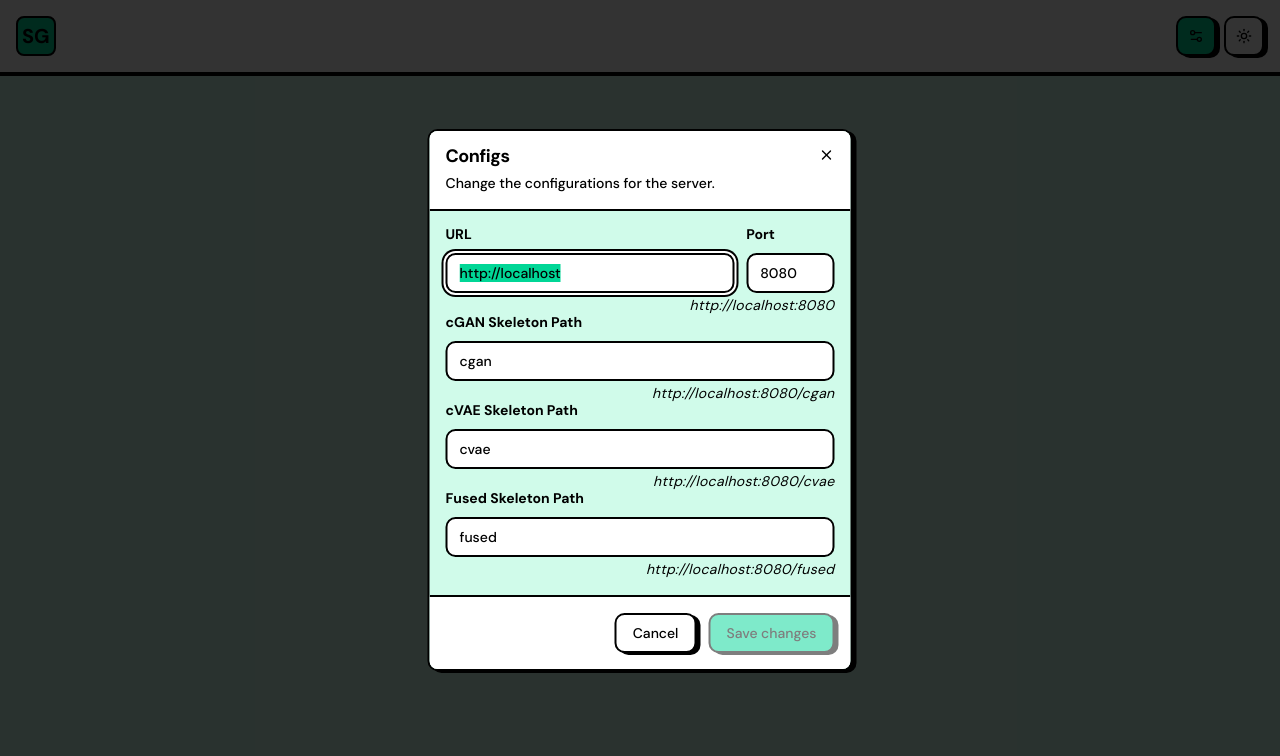
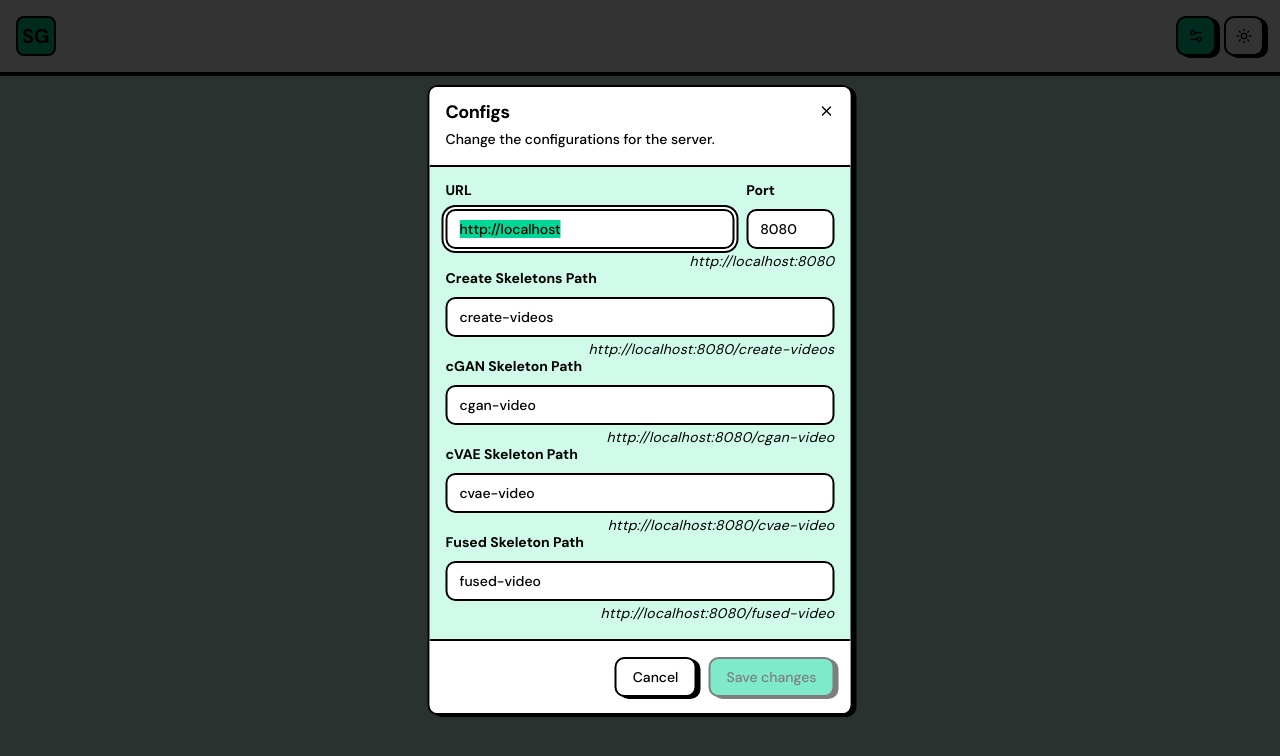
Before and after one commit to DenserMeerkat/signgen-app, a Next.js app: page / in a window 1280 px wide. Both pictures are taken after a click on the button "Open settings". Shown: the top 756 px of the page. Built offline with nearby package versions, Linux system fonts and the light colour scheme.

Commit message:
added createPath

```diff
--- a/components/common/config-dialog.tsx
+++ b/components/common/config-dialog.tsx
@@ -23,6 +23,7 @@ export default function ConfigDialog() {
   const [newConfig, setNewConfig] = useState({
     url: config.url,
     port: config.port,
+    createPath: config.createPath,
     cganPath: config.cganPath,
     cvaePath: config.cvaePath,
     fusedPath: config.fusedPath,
@@ -41,6 +42,9 @@ export default function ConfigDialog() {
         break;
       case "port":
         setNewConfig({ ...config, port: value });
+        break;
+      case "createPath":
+        setNewConfig({ ...config, createPath: value });
         break;
       case "cganPath":
         setNewConfig({ ...config, cganPath: value });
@@ -107,6 +111,16 @@ export default function ConfigDialog() {
             </div>
             <p className="pt-0.5 text-end text-sm tracking-wide italic">{`${newConfig.url}:${newConfig.port}`}</p>
             <div className="grid gap-3">
+              <Label htmlFor="cganPath-1">Create Skeletons Path</Label>
+              <Input
+                id="createPath-1"
+                name="createPath"
+                defaultValue={newConfig.createPath}
+                onChange={handleChange}
+              />
+            </div>
+            <p className="pt-0.5 text-end text-sm tracking-wide italic">{`${newConfig.url}:${newConfig.port}/${newConfig.createPath}`}</p>
+            <div className="grid gap-3">
               <Label htmlFor="cganPath-1">cGAN Skeleton Path</Label>
               <Input
                 id="cganPath-1"
--- a/context/index.tsx
+++ b/context/index.tsx
@@ -11,9 +11,10 @@ import React, {
 const defaults: ConfigType = {
   url: "http://localhost",
   port: "8080",
-  cganPath: "cgan",
-  cvaePath: "cvae",
-  fusedPath: "fused",
+  createPath: "create-videos",
+  cganPath: "cgan-video",
+  cvaePath: "cvae-video",
+  fusedPath: "fused-video",
 };
 
 interface AppState {
--- a/types/index.ts
+++ b/types/index.ts
@@ -1,6 +1,7 @@
 export type ConfigType = {
   url: string;
   port: string;
+  createPath: string;
   cganPath: string;
   cvaePath: string;
   fusedPath: string;
```
